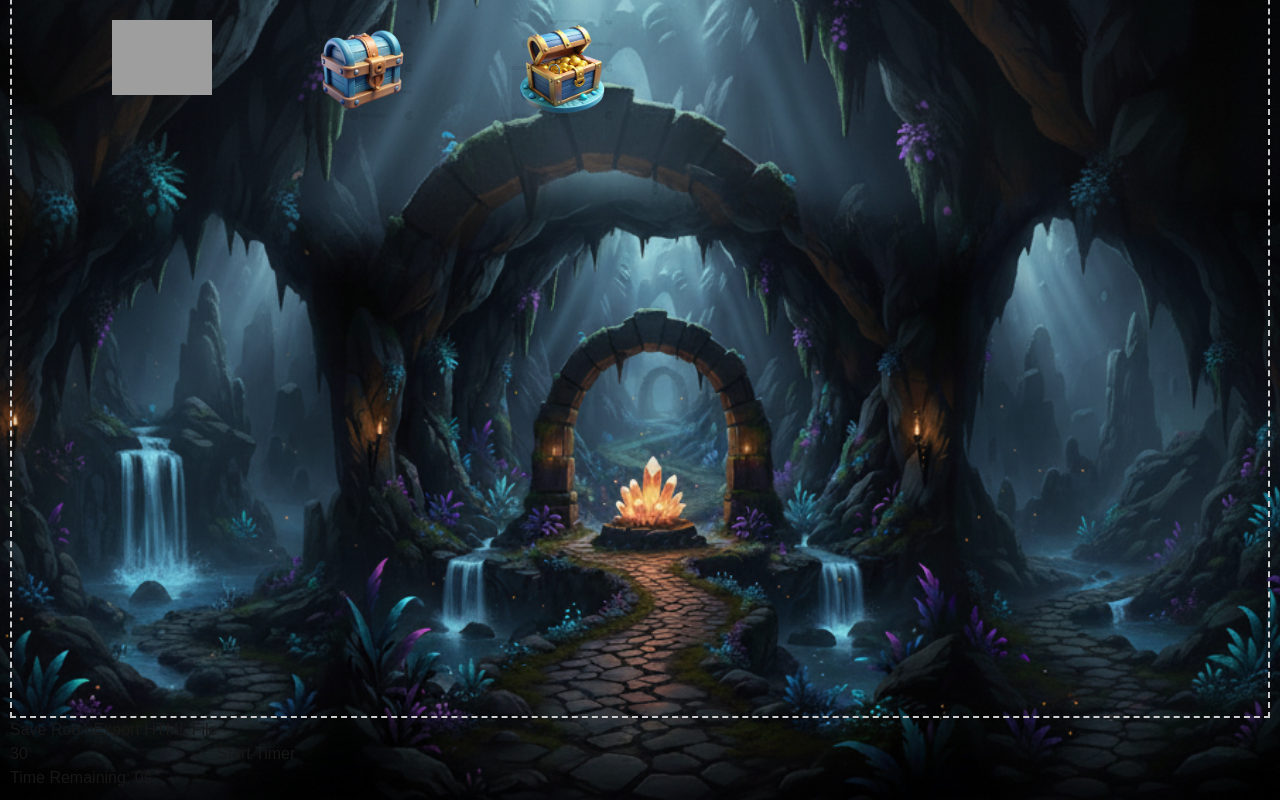
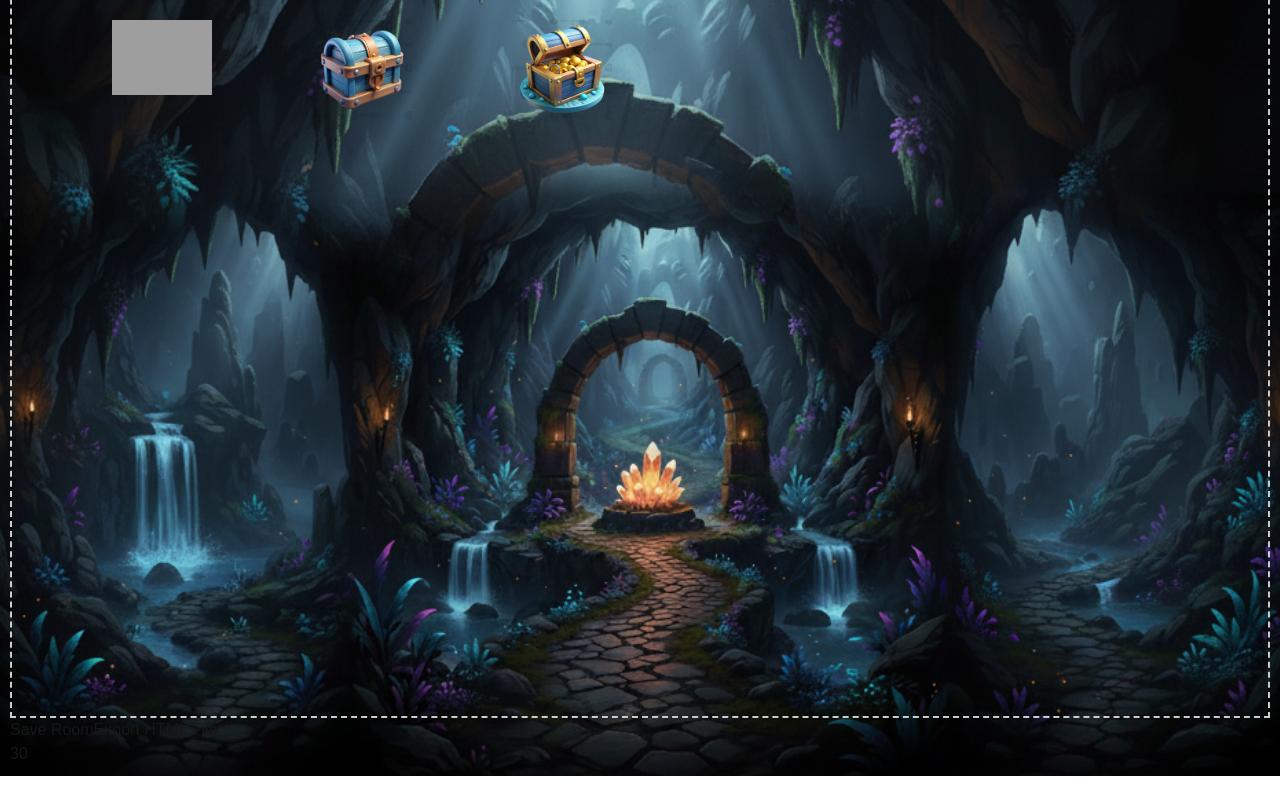
Before and after one commit to ZacharyVoceLTU/CWAAssignment2, a Next.js app in the folder frontend/: page /escaperoom in a window 1280 px wide. Shown: the part 266-1066 px from the top of the page. After the commit the page ends 1042 px from the top, so only its background shows below. Built offline with nearby package versions, Linux system fonts and the light colour scheme; grey boxes are pictures that could not be loaded.

Commit message:
timer now only takes input

```diff
--- a/frontend/components/timer/timer.tsx
+++ b/frontend/components/timer/timer.tsx
@@ -10,40 +10,10 @@ interface TimerProps {
 
 // Update component signature
 const Timer: React.FC<TimerProps> = ({ initialTime, setInitialTime }) => {
-    // initialTime is now a prop
-    const [remainingTime, setRemainingTime] = useState<number>(0);
-    const [isTimerRunning, setIsTimerRunning] = useState<boolean>(false);
-
-    useEffect(() => {
-        let interval: NodeJS.Timeout | null = null;
-
-        if (isTimerRunning && remainingTime > 0) {
-            interval = setInterval(() => {
-                setRemainingTime(prevSeconds => prevSeconds - 1);
-            }, 1000);
-        } else if (remainingTime <= 0 && isTimerRunning) {
-            // Timer stopped in the builder UI
-            setIsTimerRunning(false);
-        }
-
-        return () => {
-            if (interval) {
-                clearInterval(interval);
-            }
-        };
-    }, [isTimerRunning, remainingTime]);
-
     const handleInputChange = (e: React.ChangeEvent<HTMLInputElement>) => {
         // Use the prop setter to update the state in the parent (page.tsx)
         setInitialTime(Number(e.target.value));
     }
-
-    const startTimer = () => {
-        if (!isTimerRunning && initialTime > 0) {
-            setRemainingTime(initialTime);
-            setIsTimerRunning(true);
-        }
-    };
 
     return (
         <div>
@@ -53,10 +23,6 @@ const Timer: React.FC<TimerProps> = ({ initialTime, setInitialTime }) => {
                 onChange={handleInputChange}
                 placeholder="Set time in seconds"
             />
-            <button onClick={startTimer}>
-                Start Timer
-            </button>
-            <h2>Time Remaining: {remainingTime}s</h2>
         </div>
     )
 }
```
